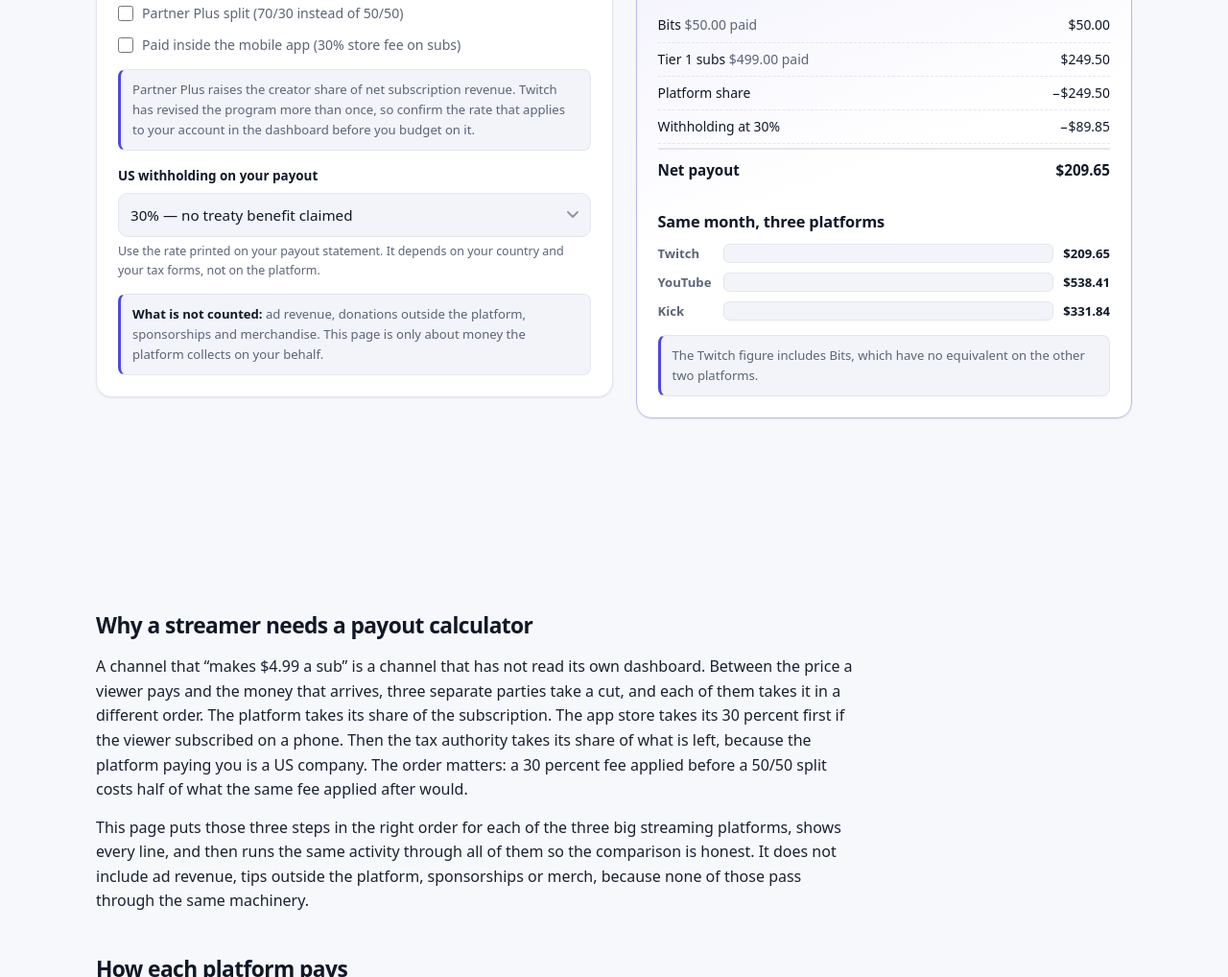
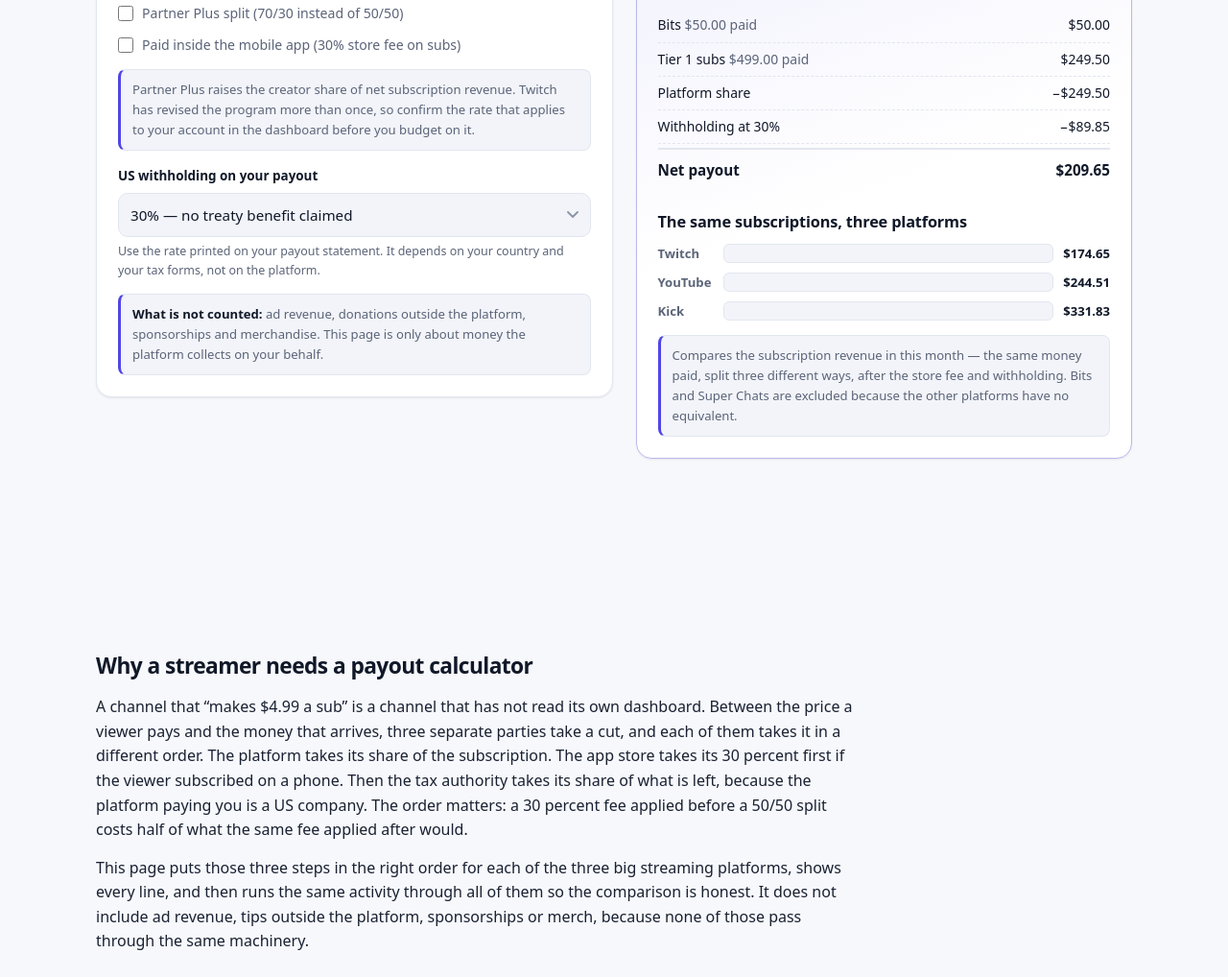
Before and after one commit to Dr-DDon2/Dr-DDon2.github.io, a plain HTML site: page streamer-payout/index.html in a window 1280 px wide. Shown: the part 720-1738 px from the top of the page at 96% size. Drawn offline with Linux system fonts and the light colour scheme.

Commit message:
Fix stair fraction display, compare subscription revenue across platforms, tidy cost breakdown rows

```diff
--- a/assets/js/calc-stair.js
+++ b/assets/js/calc-stair.js
@@ -64,7 +64,10 @@
     var sixteenth = Math.round((rem - inch) * 16);
     if (sixteenth === 16) { sixteenth = 0; inch += 1; }
     if (inch === 12) { inch = 0; whole += 1; }
-    return sign + whole + '\u2032 ' + inch + '\u2033' + (sixteenth ? ' ' + sixteenth + '/16' : '');
+    if (!sixteenth) return sign + whole + '\u2032 ' + inch + '\u2033';
+    var a = sixteenth, b = 16;
+    while (b) { var t = b; b = a % b; a = t; }
+    return sign + whole + '\u2032 ' + inch + '\u2033 ' + (sixteenth / a) + '/' + (16 / a);
   }
 
   /* Format a decimal inch value as whole inches and sixteenths, e.g. 7.75 -> 7 3/4"
--- a/assets/js/calc-streamer.js
+++ b/assets/js/calc-streamer.js
@@ -136,31 +136,44 @@
   }
 
   /**
-   * compare(input) — the same activity run through all three platforms, so a
-   * creator can see what the choice of platform is worth.
+   * compare(input) — the same subscription revenue on all three platforms, so
+   * the value of the split is visible. Pass `subGross` (what viewers paid for
+   * subscriptions and memberships) for an exact comparison, or the tier counts
+   * and the tier prices are used. Bits and Super Chats are not comparable
+   * between platforms and are left out.
    */
   function compare(input) {
     var i = input || {};
-    var subs = { tier1: nonNeg(i.tier1), tier2: nonNeg(i.tier2), tier3: nonNeg(i.tier3) };
+    var taxPct = nonNeg(i.taxRatePct, 0);
+    if (taxPct > 100) taxPct = 100;
+
+    var storeFee = num(i.storeFeePct);
+    if (!isFinite(storeFee) || storeFee < 0) storeFee = 30;
+    var storeMul = i.inApp ? (1 - storeFee / 100) : 1;
+
+    var subGross = num(i.subGross);
+    if (!isFinite(subGross) || subGross < 0) {
+      subGross = nonNeg(i.tier1) * TIERS[0].price +
+                 nonNeg(i.tier2) * TIERS[1].price +
+                 nonNeg(i.tier3) * TIERS[2].price;
+    }
+
     var rows = ['twitch', 'youtube', 'kick'].map(function (key) {
-      var args = {
-        platform: key,
-        tier1: subs.tier1, tier2: subs.tier2, tier3: subs.tier3,
-        partnerPlus: i.partnerPlus, inApp: i.inApp, storeFeePct: i.storeFeePct,
-        taxRatePct: i.taxRatePct
+      var platform = PLATFORMS[key];
+      var share = (key === 'twitch' && i.partnerPlus) ? platform.partnerShare : platform.share;
+      var creator = subGross * storeMul * share;
+      return {
+        key: key,
+        label: platform.label,
+        share: share,
+        gross: subGross,
+        creator: creator,
+        net: creator * (1 - taxPct / 100),
+        ok: subGross > 0
       };
-      if (key === 'youtube') {
-        args.superChatGross = nonNeg(i.superChatGross);
-        args.memberships = nonNeg(i.memberships);
-        args.memberPrice = i.memberPrice;
-      } else if (key === 'twitch') {
-        args.bits = nonNeg(i.bits);
-      }
-      var r = compute(args);
-      return { key: key, label: PLATFORMS[key].label, net: r.error ? 0 : r.net, ok: !r.error };
     });
     var best = rows.reduce(function (a, b) { return b.net > a.net ? b : a; }, rows[0]);
-    return { rows: rows, best: best.key };
+    return { rows: rows, best: best.key, subGross: subGross };
   }
 
   return {
--- a/streamer-payout/index.html
+++ b/streamer-payout/index.html
@@ -215,9 +215,9 @@
           <div class="breakdown" id="lineRows"></div>
         </div>
 
-        <h2 style="margin-top:22px">Same month, three platforms</h2>
+        <h2 style="margin-top:22px">The same subscriptions, three platforms</h2>
         <div class="cmp" id="cmpBox"></div>
-        <div class="note" id="cmpNote">The Twitch figure includes Bits, which have no equivalent on the other two platforms.</div>
+        <div class="note" id="cmpNote">Compares the subscription revenue in this month — the same money paid, split three different ways, after the store fee and withholding. Bits and Super Chats are excluded because the other platforms have no equivalent.</div>
         <div class="note" id="spError" hidden style="border-left-color:var(--bad)"></div>
       </section>
     </div>
@@ -414,14 +414,17 @@
     rows += '<div class="breakdown-row total"><span>Net payout</span><span class="v">' + money(r.net) + '</span></div>';
     $('lineRows').innerHTML = rows;
 
+    /* Compare the subscription money only: Bits and Super Chats have no
+       equivalent on the other two platforms. */
+    var subGross = 0;
+    r.lines.forEach(function (l) {
+      if (l.label.indexOf('Bits') !== 0) subGross += l.gross;
+    });
     var cmp = S.compare({
-      bits: $('twBits').value,
+      subGross: subGross,
       tier1: p === 'kick' ? $('kkT1').value : $('twT1').value,
       tier2: p === 'kick' ? $('kkT2').value : $('twT2').value,
       tier3: p === 'kick' ? $('kkT3').value : $('twT3').value,
-      superChatGross: $('ytSuper').value,
-      memberships: $('ytMembers').value,
-      memberPrice: $('ytPrice').value,
       partnerPlus: $('twPartner').checked,
       inApp: inApp(),
       taxRatePct: $('tax').value
```
Also changed, not shown: 3d-print-cost/index.html (+8 -5 lines), battery-runtime/index.html (+2 -1 lines), exif-stripper/index.html (+3 -3 lines), stair-roof/index.html (+4 -4 lines), tests/cases.js (+13 -0 lines).
